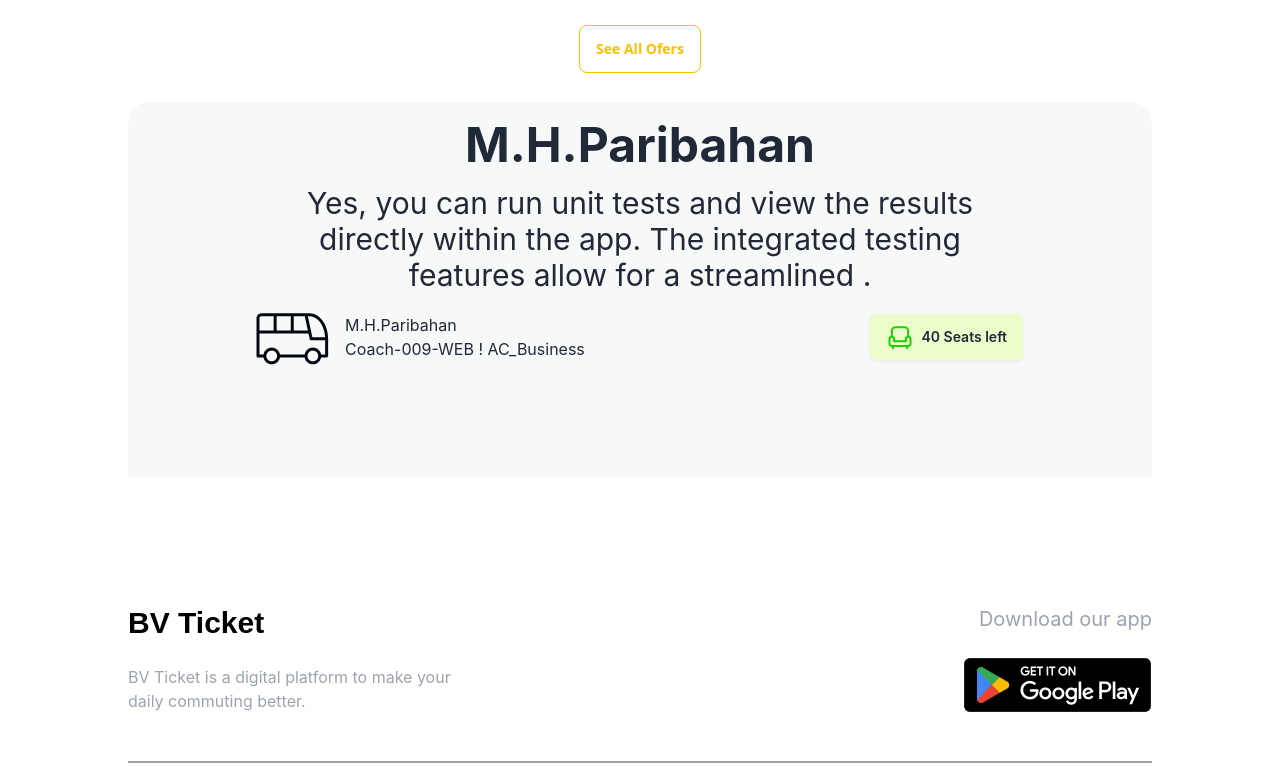
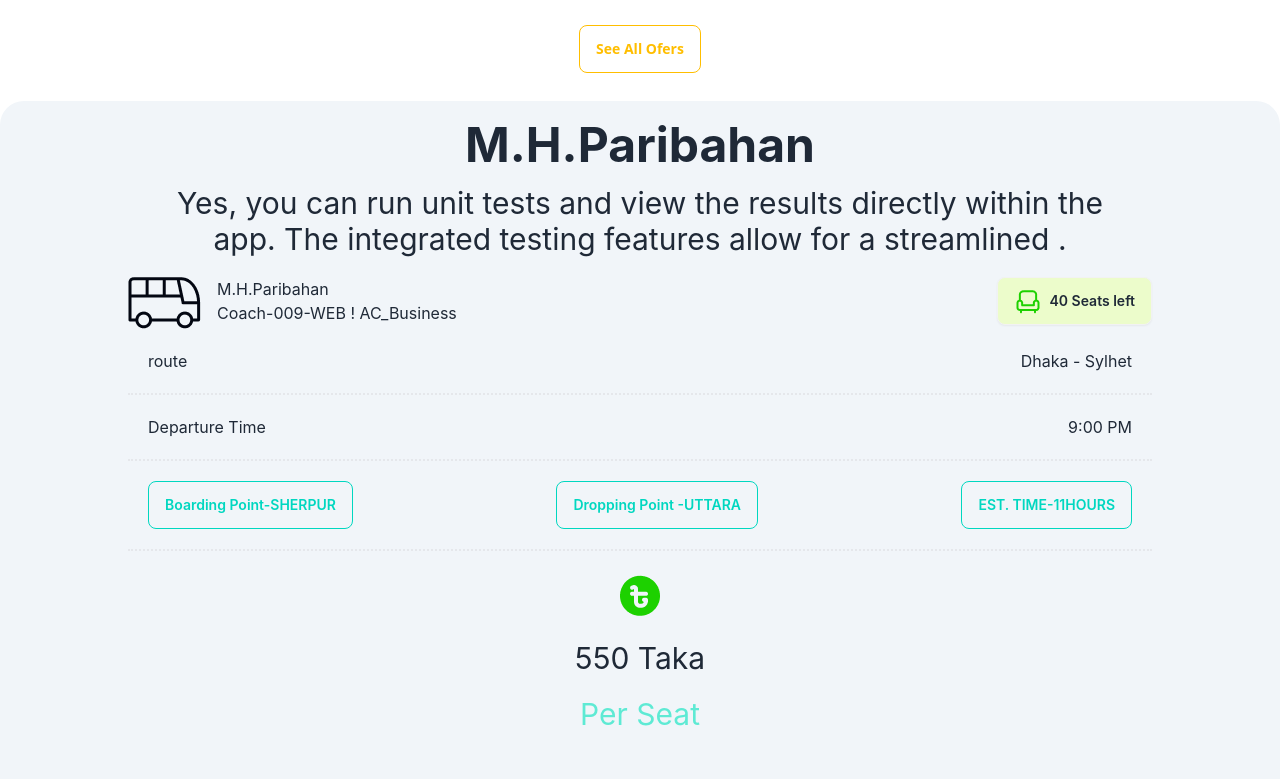
Before and after one commit to mhrocky5683/Bus-Ticket-Support, a plain HTML site: page index.html in a window 1280 px wide. Shown: the part 1461-2240 px from the top of the page. Drawn offline with nearby package versions, Linux system fonts and the light colour scheme.

Commit message:
added booking section

```diff
--- a/index.html
+++ b/index.html
@@ -108,16 +108,18 @@
                 <div class="justify-center flex p-7">
                     <button class="btn btn-outline btn-warning ">See All Ofers</button>
                 </div>
+            </section>
 
-                <!-- Booking Section  -->
+            <!-- Booking Section  -->
 
-                <section class="fonts-inter bg-[#F7F8F8] rounded-t-3xl lg:px-32 pb-28">
+            <section class="fonts-inter bg-slate-100 rounded-t-3xl lg:px-32 pb-28">
+                <div>
                     <div class="text-center p-3">
                         <h1 class="font-bold text-5xl p-2">M.H.Paribahan</h1>
                         <P class="text-3xl p-2">Yes, you can run unit tests and view the results directly within the
-                            app. The integrated testing features allow for a streamlined .</P>
+                            app.
+                            The integrated testing features allow for a streamlined .</P>
                     </div>
-
                     <div class=" flex justify-between">
                         <div class="flex gap-4">
                             <img src="images/bus-logo.png" alt="">
@@ -128,9 +130,40 @@
                         </div>
 
                         <a class="bg-lime-100 btn"><img src="images/seat-green.png" alt=""> 40 Seats left</a>
-                    </div </section>
+                    </div>
+                    <div class="flex justify-between p-5 border-b-2 border-dotted">
+                        <h1>route</h1>
+                        <h1>Dhaka - Sylhet</h1>
+                    </div>
+                    <div class="flex justify-between p-5 border-b-2 border-dotted">
+                        <h1>Departure Time</h1>
+                        <h1>9:00 PM</h1>
+                    </div>
+                    <div class="p-5 gap-30 justify-between flex border-b-2 border-dotted">
+                        <button class="btn btn-outline btn-accent ">Boarding Point-SHERPUR</button>
+                        <button class="btn btn-outline btn-accent">Dropping Point -UTTARA</button>
+                        <button class="btn btn-outline btn-accent">EST. TIME-11HOURS</button>
 
-                </section>
+                    </div>
+
+                </div>
+                <div class="p-5 gap-9">
+                    <div class="flex justify-center ">
+                        <img src="images/fare.png" alt="">
+
+                    </div>
+                    <div class="text-center ">
+                        <h1 class="p-5 text-3xl"">550 Taka</h1>
+                        <h2 class=" text-teal-300 text-3xl">Per Seat</h2>
+                    </div>
+                </div>
+
+
+
+            </section>
+
+
+
         </main>
 
 
```
